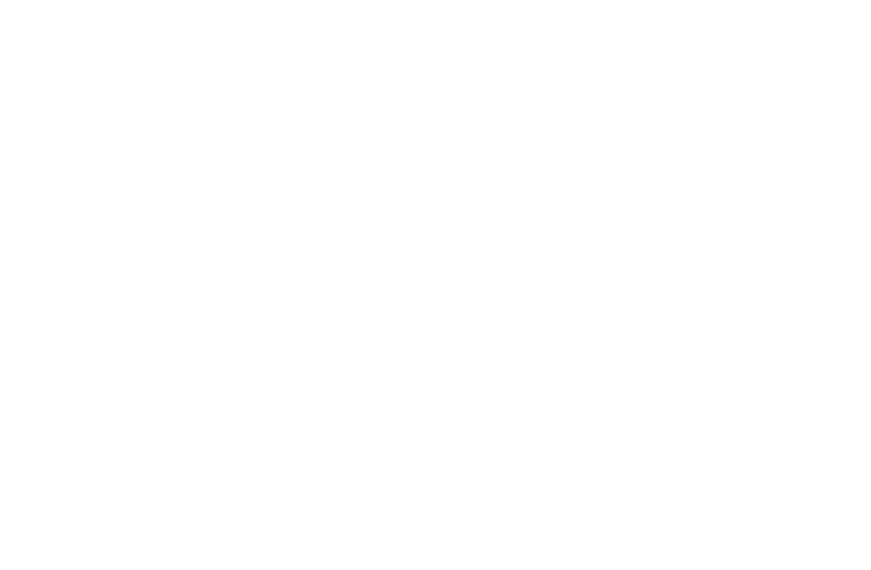
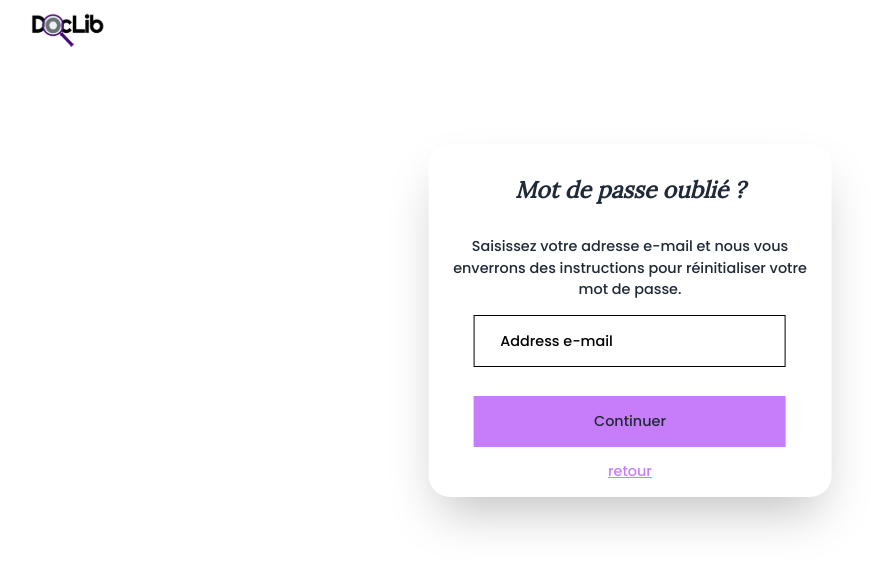
Before and after one commit to GLMasters/TP-IGL, a React (Vite) app in the folder client/: page /forgotPass in a window 1280 px wide. Before the commit this address had no page. Shown: the top 570 px of the page, without its empty margins (10-881 px from the left). Built offline with nearby package versions, Linux system fonts and the light colour scheme.

Commit message:
add ForgotPasswordScreen

```diff
--- a/client/src/App.jsx
+++ b/client/src/App.jsx
@@ -4,6 +4,7 @@
 import LoginPage from "./pages/LoginPage"
 import SignUpPage from "./pages/SignUpPage"
 import VerifyEmailScreen from "./pages/VerifyEmailScreen"
+import ForgotPasswordScreen from "./pages/ForgotPasswordScreen"
 function App() {
 
   return (
@@ -16,6 +17,7 @@
                 <Route path="/login" element={<LoginPage />}  />
                 <Route path="/register" element={<SignUpPage />} />
                 <Route path="/verifyEmail" element={<VerifyEmailScreen />} />
+                <Route path="/forgotPass" element={<ForgotPasswordScreen />} />
            </Routes>
       </Router>
     </div>
--- /dev/null
+++ b/client/src/pages/ForgotPasswordScreen.jsx
@@ -0,0 +1,25 @@
+import docLibLogo from "../assets/docLibLogo.svg"
+import { Link } from "react-router-dom"
+function ForgotPasswordScreen() {
+
+  return (
+    <div className="contanier w-full mx-auto px-4">
+        <header>
+                <img src={docLibLogo} alt="docLibLogo" className="w-[9rem]" />
+        </header>
+
+        {/* verify my password */}
+        <div className="absolute top-[10rem] right-[50%] translate-x-[50%] md:shadow-2xl rounded-3xl flex flex-col items-center max-w-md w-full p-4">
+                    <h3 className="font-Lora font-bold italic mt-4 mb-8">Mot de passe oublié ?</h3>
+                    <p className="text-center">Saisissez votre adresse e-mail et nous vous enverrons des instructions pour réinitialiser votre mot de passe.</p>
+                    <input type="email" className="Inputsign my-4 w-5/6" placeholder="Address e-mail" />
+                    <button className="my-4 py-4 bg-seconadryColor w-5/6">Continuer</button>
+
+                    {/* retour */}
+                    <Link className="underline text-seconadryColor">retour</Link>
+        </div>
+    </div>
+  )
+}
+
+export default ForgotPasswordScreen
```
